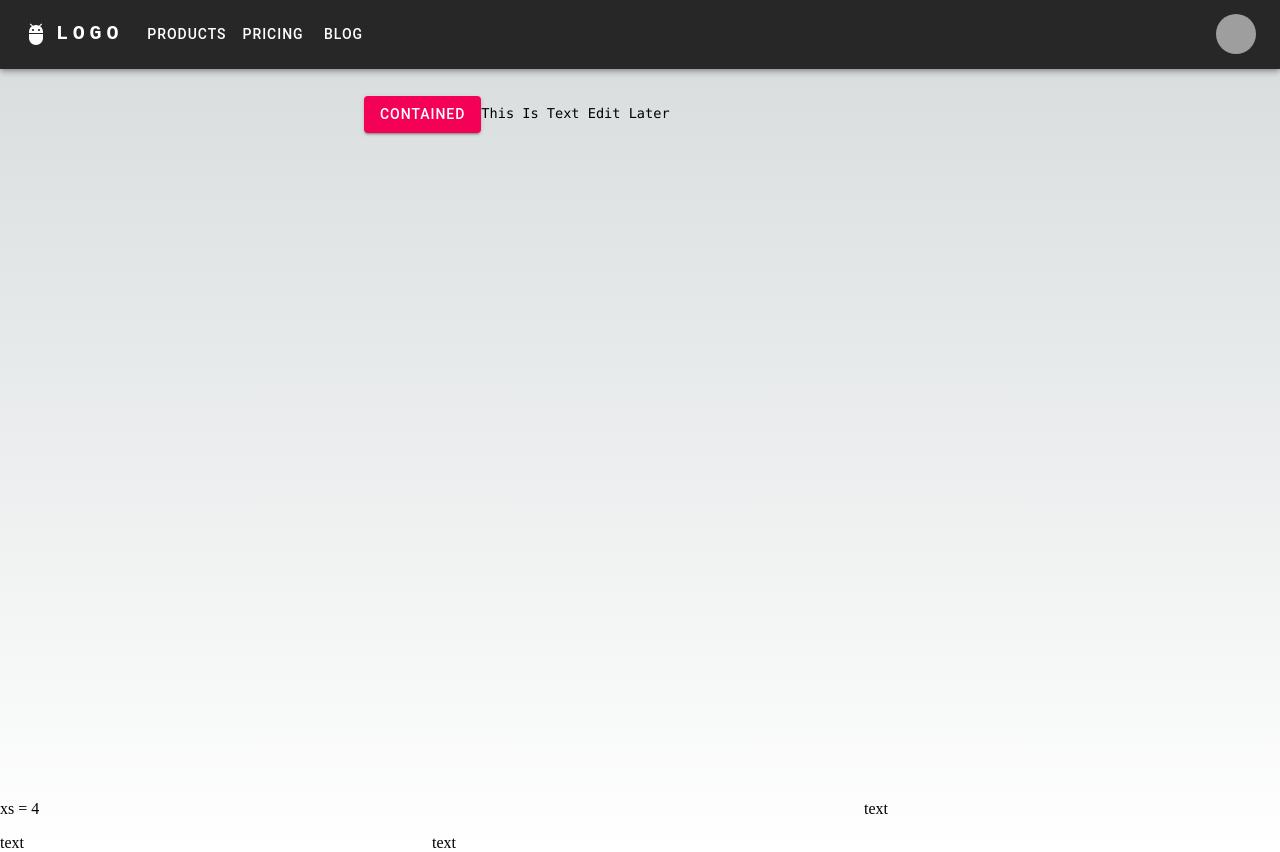
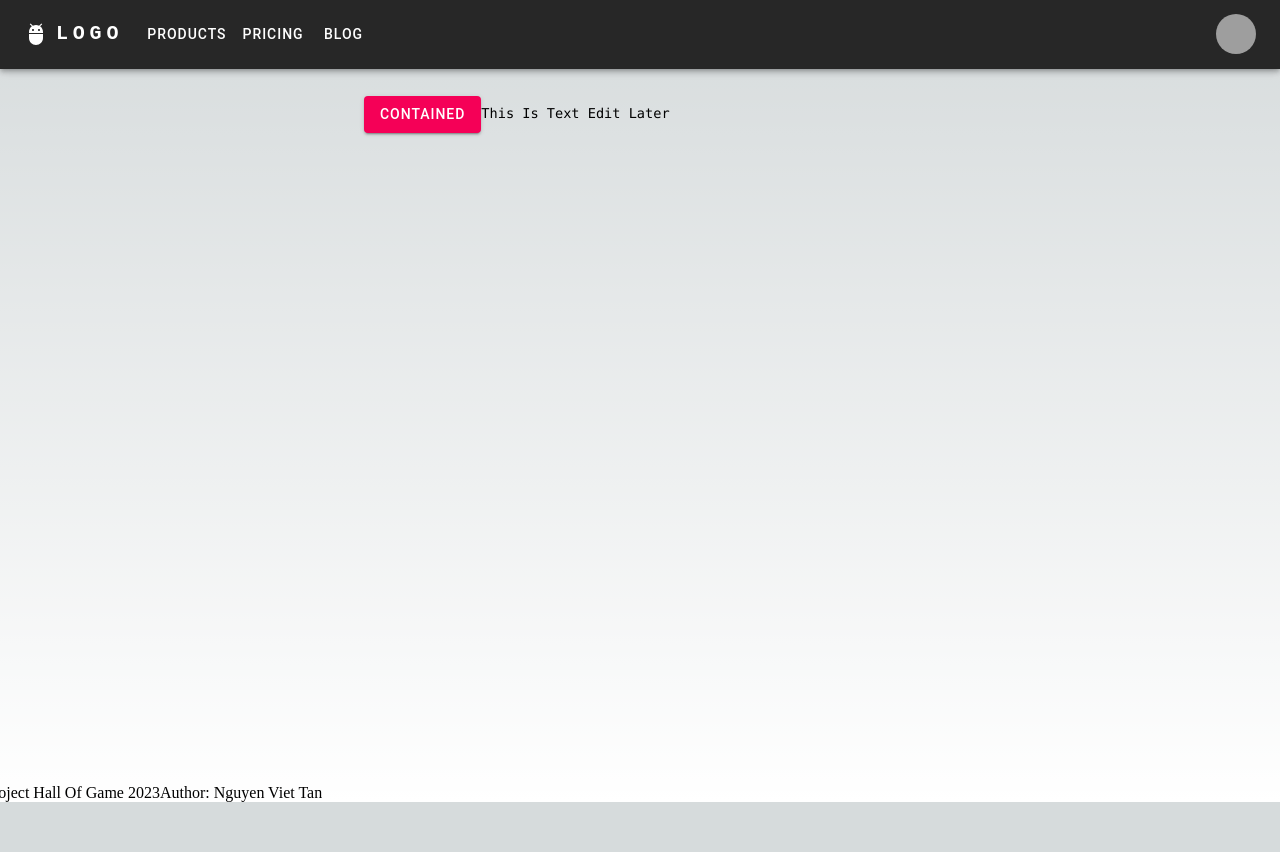
Before and after one commit to TanNguyen120/hall-of-game, a Next.js app: page / in a window 1280 px wide. After the commit the page ends 802 px from the top, so only its background shows below. Built offline with nearby package versions, Linux system fonts and the light colour scheme; grey boxes are pictures that could not be loaded.

Commit message:
basic footer info

```diff
--- a/src/components/footer.tsx
+++ b/src/components/footer.tsx
@@ -3,18 +3,8 @@ import { Grid } from '@mui/material';
 export default function Footer() {
   return (
     <Grid container spacing={2}>
-      <Grid item xs={8}>
-        <div>xs = 4</div>
-      </Grid>
-      <Grid item xs={4}>
-        <div> text </div>
-      </Grid>
-      <Grid item xs={4}>
-        <div>text</div>
-      </Grid>
-      <Grid item xs={8}>
-        <div>text</div>
-      </Grid>
+      <div>Project Hall Of Game 2023</div>
+      <div>Author: Nguyen Viet Tan</div>
     </Grid>
   );
 }
```
